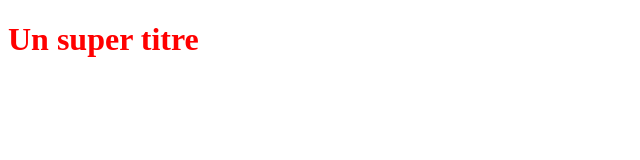
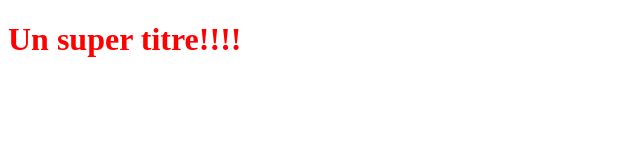
Before and after one commit to toureydaou/premierProjet, a plain HTML site: page index.html in a window 1280 px wide. Shown: the full height of the page, 0-640 px from the left. Drawn offline with Linux system fonts and the light colour scheme.

Commit message:
Modification du titre H1

```diff
--- a/index.html
+++ b/index.html
@@ -5,6 +5,6 @@
    <link rel="stylesheet" type="text/css" href="styles.css">
 </head>
 <body>
-   <h1>Un super titre</h1>
+   <h1>Un super titre!!!!</h1>
 </body>
 </html>
```
